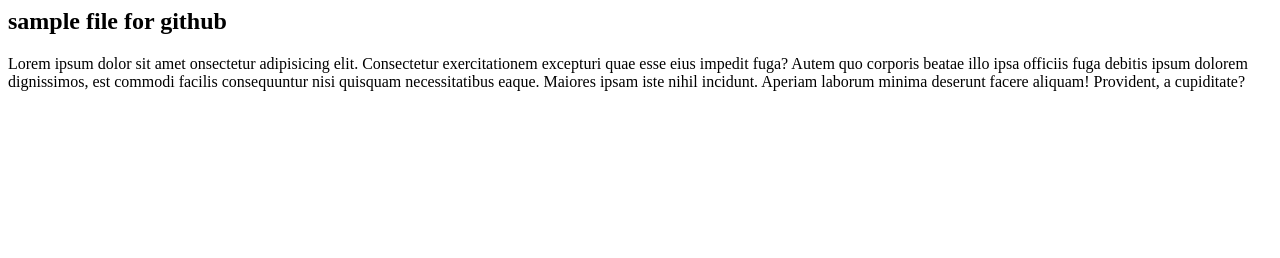
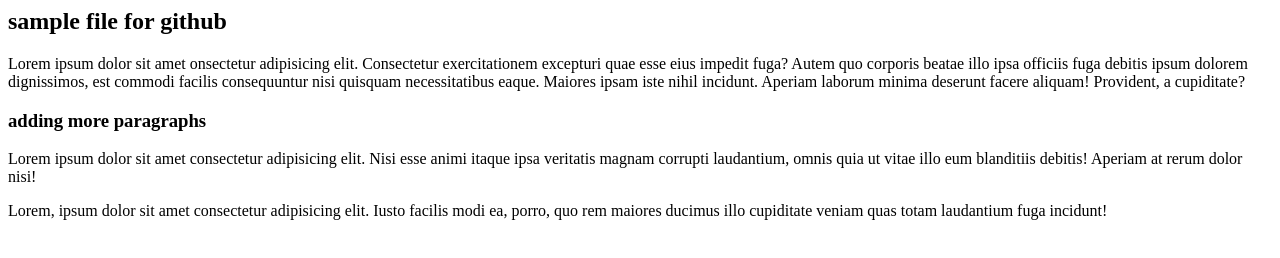
Before and after one commit to rezwan4students/section2-first-repo, a plain HTML site: page index.html in a window 1280 px wide. Drawn offline with Linux system fonts and the light colour scheme.

Commit message:
added 2nd and 3rd para

```diff
--- a/index.html
+++ b/index.html
@@ -7,5 +7,10 @@
 <body>
     <h2>sample file for github</h2>
     <p>Lorem ipsum dolor sit amet onsectetur adipisicing elit. Consectetur exercitationem excepturi quae esse eius impedit fuga? Autem quo corporis beatae illo ipsa officiis fuga debitis ipsum dolorem dignissimos, est commodi facilis consequuntur nisi quisquam necessitatibus eaque. Maiores ipsam iste nihil incidunt. Aperiam laborum minima deserunt facere aliquam! Provident, a cupiditate?</p>
+    <h3>adding more paragraphs</h3>
+    <p>Lorem ipsum dolor sit amet consectetur adipisicing elit. Nisi esse animi itaque ipsa veritatis magnam corrupti laudantium, omnis quia ut vitae illo eum blanditiis debitis! Aperiam at rerum dolor nisi!</p>
+    <p>
+        Lorem, ipsum dolor sit amet consectetur adipisicing elit. Iusto facilis modi ea, porro, quo rem maiores ducimus illo cupiditate veniam quas totam laudantium fuga incidunt!
+    </p>
 </body>
 </html>
```
